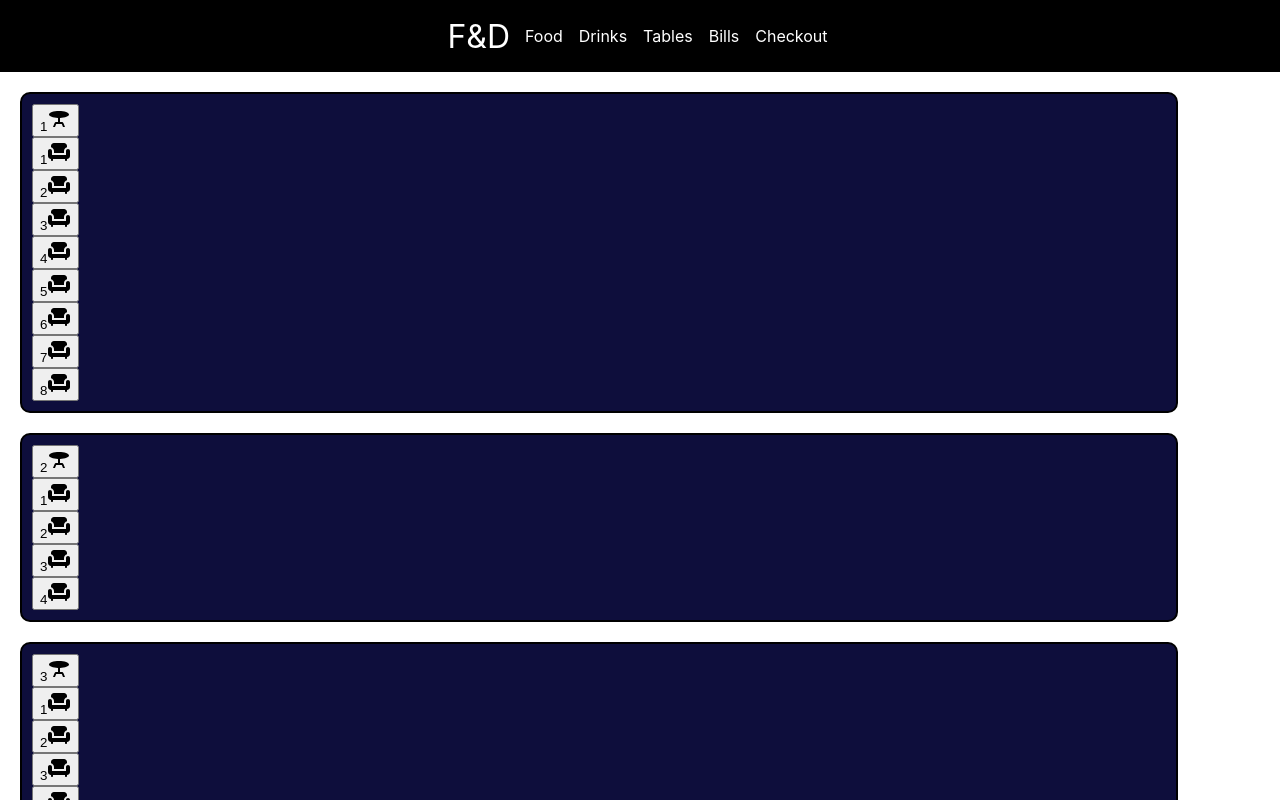
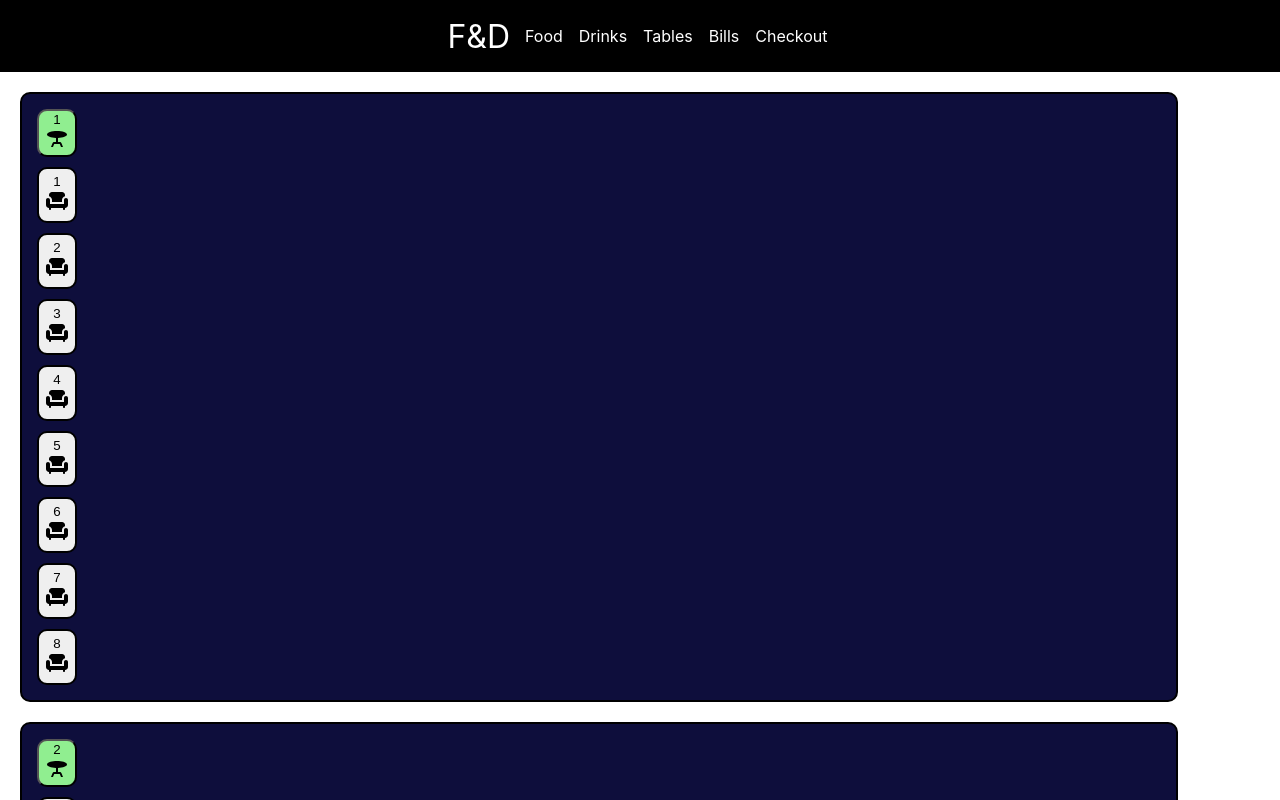
Before and after one commit to BlakeSartin/Food_Service_App, a React (Create React App) app in the folder food_service_app/: page / in a window 1280 px wide. Shown: the top 800 px of the page. Built offline with nearby package versions, Linux system fonts and the light colour scheme.

Commit message:
final base stylings for expanded menu

```diff
--- a/food_service_app/src/components/Table_Menu.scss
+++ b/food_service_app/src/components/Table_Menu.scss
@@ -20,3 +20,24 @@
   padding: 10px;
   width: 90%;
 }
+
+.expanded_table_button {
+  border-radius: 10px;
+  max-width: 40px;
+  background-color: lightgreen;
+  margin: 5px;
+}
+
+.expanded_chair_button {
+  padding: 5px;
+  border: 2px solid;
+  border-color: black;
+  margin: 5px;
+  border-radius: 10px;
+  max-width: 40px;
+  &:hover {
+    background-color:black;
+    color: white;
+    transition: all 1s ease;
+}
+}
```
